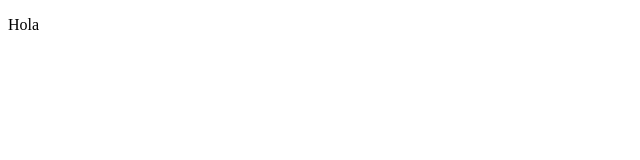
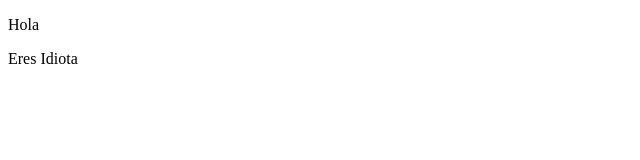
Before and after one commit to jmcanog03/ASIR-1-A-O, a plain HTML site: page index.html in a window 1280 px wide. Shown: the full height of the page, 0-640 px from the left. Drawn offline with Linux system fonts and the light colour scheme.

Commit message:
Update index.html

```diff
--- a/index.html
+++ b/index.html
@@ -8,5 +8,6 @@
 </head>
 <body>
     <p>Hola</p>
+    <p> Eres Idiota <p>
 </body>
 </html>
```
